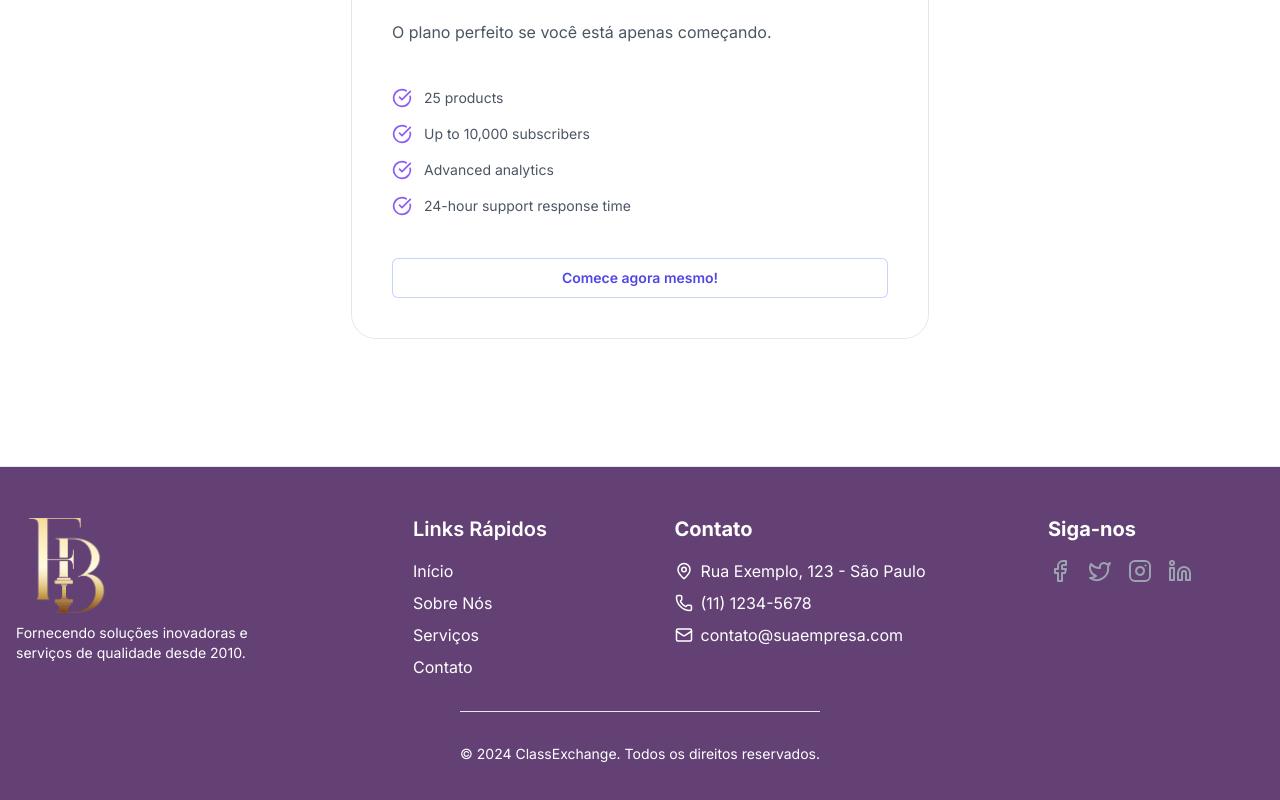
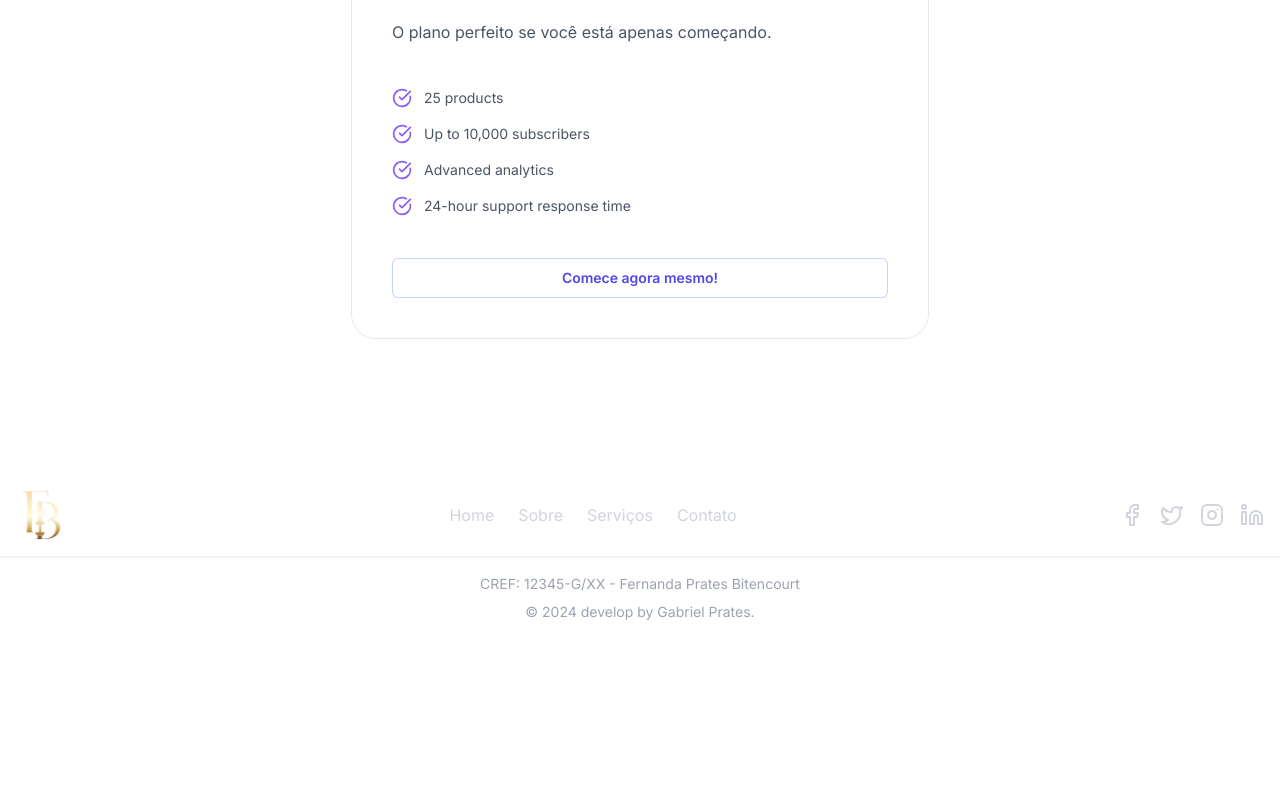
Before and after one commit to devPrates/fernanda-personal-trainer, a Next.js app: page / in a window 1280 px wide. Shown: the part 2834-3634 px from the top of the page. After the commit the page ends 3480 px from the top, so only its background shows below. Built offline with nearby package versions, Linux system fonts and the light colour scheme.

Commit message:
Footer component

```diff
--- a/app/page.tsx
+++ b/app/page.tsx
@@ -1,6 +1,6 @@
 import About from "@/components/About";
 import Features from "@/components/Features";
-import { Footer } from "@/components/Footer";
+import Footer from "@/components/Footer";
 import Hero from "@/components/Hero";
 import Navbar from "@/components/Navbar";
 import Pricing from "@/components/Pricing";
--- a/components/Footer.tsx
+++ b/components/Footer.tsx
@@ -1,91 +1,61 @@
-import Link from 'next/link'
+"use client"
+
+import { Facebook, Twitter, Instagram, Linkedin } from 'lucide-react'
 import Image from 'next/image'
-import { Facebook, Twitter, Instagram, Linkedin, Mail, Phone, MapPin } from 'lucide-react'
 
-export function Footer() {
+export default function Footer() {
   return (
-    <footer className="py-12 border-t bg-[#634175] text-white">
-      <div className="container mx-auto px-4 flex flex-col items-center justify-center">
-        <div className="grid grid-cols-1 md:grid-cols-2 lg:grid-cols-4 gap-8">
-          {/* Logo e Descrição */}
-          <div className="space-y-4 flex flex-col items-center">
-            <div>
-            <Link href="/">
-              <Image
-                src="/logo.png"
-                alt="Logo da ClassExchange"  // Adicionando uma descrição mais clara
-                width={100}
-                height={100}
-              />
-            </Link>
-            <p className="text-sm mt-2">
-              Fornecendo soluções inovadoras e serviços de qualidade desde 2010.
-            </p>
-            </div>
-          </div>
-
-          {/* Links Rápidos */}
-          <div className='flex flex-col items-center'>
-            <div>
-              <h3 className="text-xl font-semibold mb-4">Links Rápidos</h3>
-              <ul className="space-y-2">
-                <li><Link href="/" className="hover:text-primary transition-colors">Início</Link></li>
-                <li><Link href="/sobre" className="hover:text-primary transition-colors">Sobre Nós</Link></li>
-                <li><Link href="/servicos" className="hover:text-primary transition-colors">Serviços</Link></li>
-                <li><Link href="/contato" className="hover:text-primary transition-colors">Contato</Link></li>
-              </ul>
-            </div>
-          </div>
-
-          {/* Contato */}
-          <div className='flex flex-col items-center'>
-            <div>
-              <h3 className="text-xl font-bold mb-4">Contato</h3>
-              <ul className="space-y-2">
-                <li className="flex items-center space-x-2">
-                  <MapPin size={18} />
-                  <span>Rua Exemplo, 123 - São Paulo</span>
-                </li>
-                <li className="flex items-center space-x-2">
-                  <Phone size={18} />
-                  <span>(11) 1234-5678</span>
-                </li>
-                <li className="flex items-center space-x-2">
-                  <Mail size={18} />
-                  <span>contato@suaempresa.com</span>
-                </li>
-              </ul>
-            </div>
-          </div>
-
-          {/* Redes Sociais */}
-          <div className='flex flex-col items-center'>
-            <div>
-              <h3 className="text-xl font-bold mb-4">Siga-nos</h3>
-              <div className="flex space-x-4">
-                <a href="https://facebook.com" target="_blank" rel="noopener noreferrer" className="text-gray-400 hover:text-primary transition-colors" aria-label="Facebook">
-                  <Facebook size={24} />
-                </a>
-                <a href="https://twitter.com" target="_blank" rel="noopener noreferrer" className="text-gray-400 hover:text-primary transition-colors" aria-label="Twitter">
-                  <Twitter size={24} />
-                </a>
-                <a href="https://instagram.com" target="_blank" rel="noopener noreferrer" className="text-gray-400 hover:text-primary transition-colors" aria-label="Instagram">
-                  <Instagram size={24} />
-                </a>
-                <a href="https://linkedin.com" target="_blank" rel="noopener noreferrer" className="text-gray-400 hover:text-primary transition-colors" aria-label="LinkedIn">
-                  <Linkedin size={24} />
-                </a>
-              </div>
-            </div>
-          </div>
+    <footer className="text-white py-6">
+      <div className="container mx-auto flex flex-col lg:flex-row items-center justify-between px-4">
+        {/* Logo */}
+        <div className="mb-4 lg:mb-0">
+          <Image
+            src="/logo.png" // Altere o caminho para o arquivo da sua logo
+            alt="Logo da Empresa"
+            width={50}
+            height={50}
+            className="mx-auto lg:mx-0"
+          />
         </div>
 
-        {/* Rodapé */}
-        <div className="mt-8 pt-8 border-t border-gray-200 text-center">
-          <p className="text-sm">
-            © {new Date().getFullYear()} ClassExchange. Todos os direitos reservados.
-          </p>
+        {/* Navegação */}
+        <nav className="mb-4 lg:mb-0">
+          <ul className="flex space-x-6 justify-center">
+            <li><a href="#" className="text-gray-300 hover:text-white">Home</a></li>
+            <li><a href="#" className="text-gray-300 hover:text-white">Sobre</a></li>
+            <li><a href="#" className="text-gray-300 hover:text-white">Serviços</a></li>
+            <li><a href="#" className="text-gray-300 hover:text-white">Contato</a></li>
+          </ul>
+        </nav>
+
+        {/* Redes sociais */}
+        <div className="flex space-x-4">
+          <a href="#" className="text-gray-300 hover:text-white">
+            <Facebook className="w-6 h-6" />
+          </a>
+          <a href="#" className="text-gray-300 hover:text-white">
+            <Twitter className="w-6 h-6" />
+          </a>
+          <a href="#" className="text-gray-300 hover:text-white">
+            <Instagram className="w-6 h-6" />
+          </a>
+          <a href="#" className="text-gray-300 hover:text-white">
+            <Linkedin className="w-6 h-6" />
+          </a>
         </div>
+      </div>
+
+      {/* Linha de divisão */}
+      <div className=" container mx-auto border border-gray-100 my-4"></div>
+
+      {/* Informações abaixo da linha */}
+      <div className="container mx-auto px-4 text-center">
+        <p className="text-sm text-gray-400 mb-2">
+          CREF: 12345-G/XX - Fernanda Prates Bitencourt
+        </p>
+        <p className="text-sm text-gray-400">
+          &copy; {new Date().getFullYear()} develop by Gabriel Prates.
+        </p>
       </div>
     </footer>
   )
```
